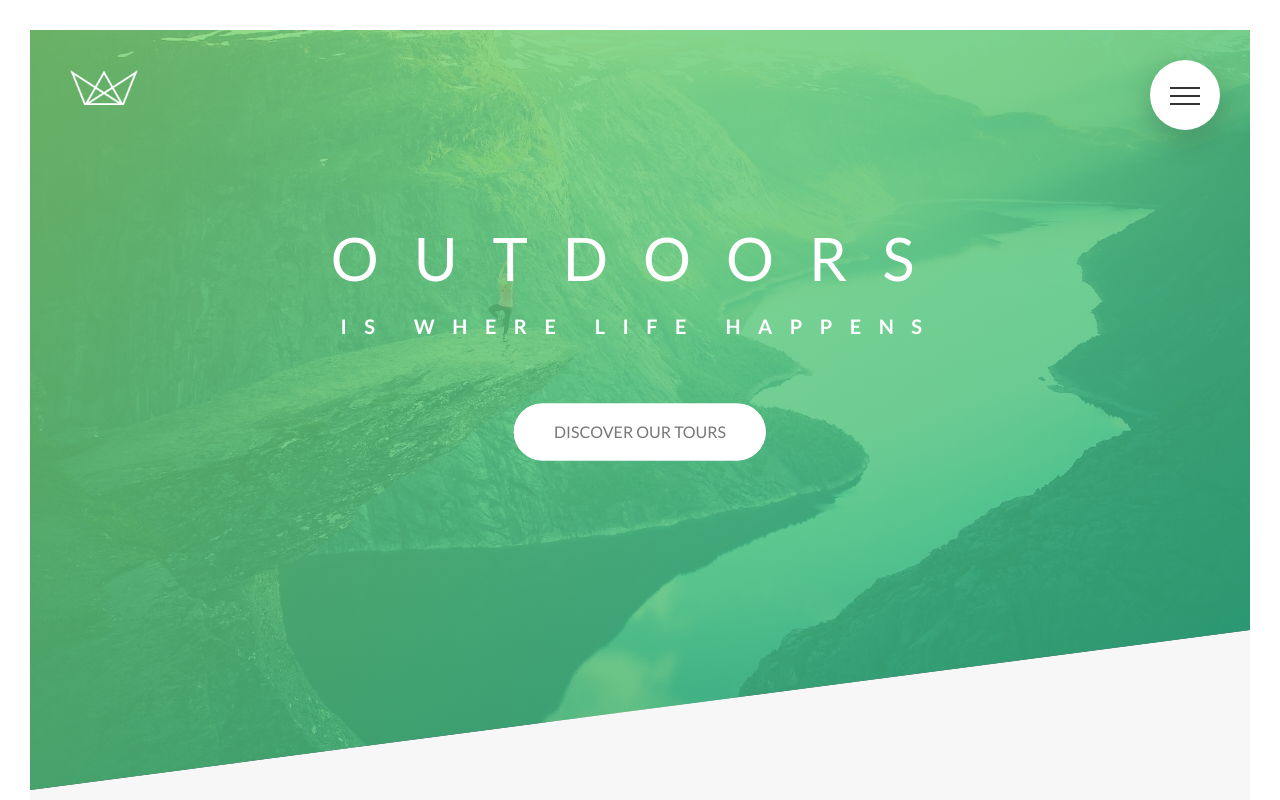
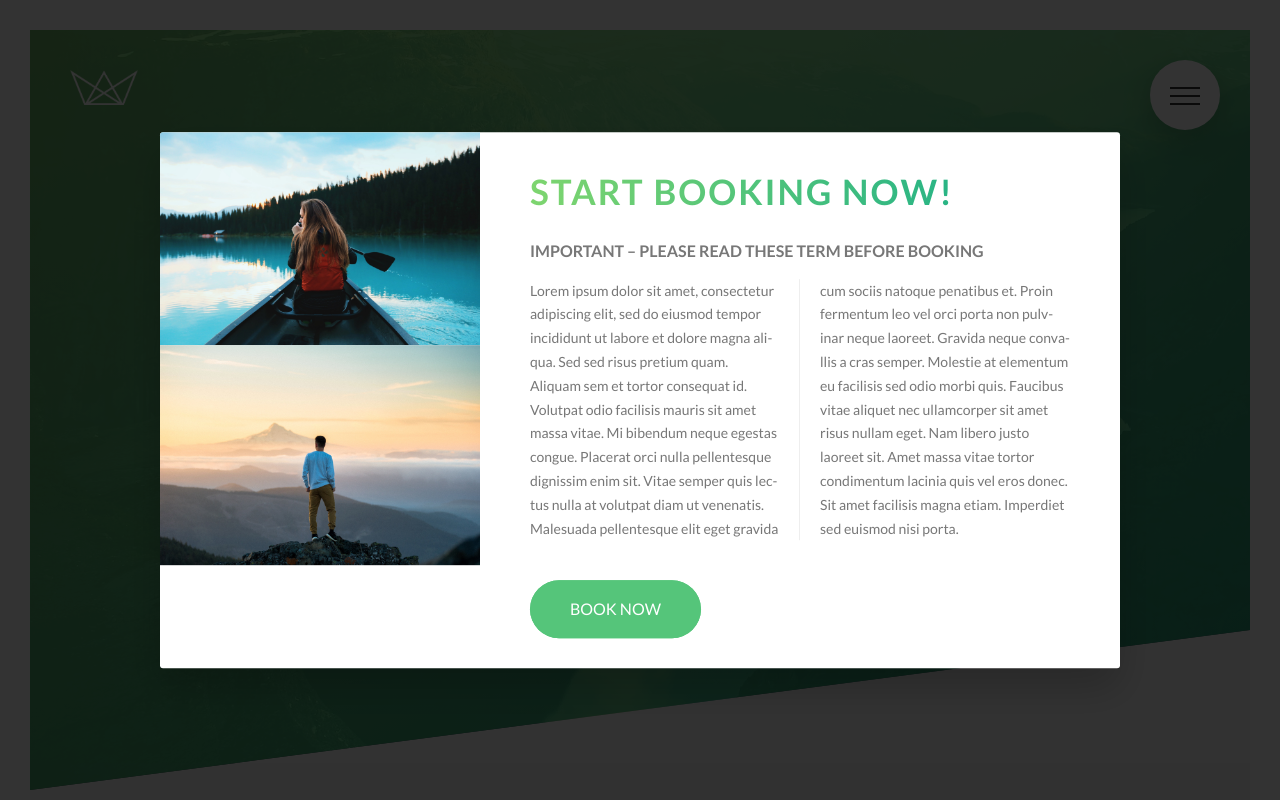
Before and after one commit to malekitoon/natours__advanced-css-and-sass, a website: page index.html in a window 1280 px wide. Shown: the top 800 px of the page. Drawn offline with Linux system fonts and the light colour scheme.

Commit message:
052 Building a Pure CSS Popup - Part 1

```diff
--- a/index.html
+++ b/index.html
@@ -240,7 +240,7 @@
 
             <section class="section-stories">
                 <div class="bg-video">
-                    <video class="bg-bideo__content" autoplay muted loop>
+                    <video class="bg-video__content" autoplay muted loop>
                         <source src="img/video.mp4" type="video/mp4">
                         <source src="img/video.webm" type="video/webm">
                         Your browser is not supported!
@@ -359,7 +359,25 @@
         </footer>
 
         <div class="popup">
-            <div class="popup__content"></div>
+            <div class="popup__content">
+                <div class="popup__left">
+                    <img src="img/nat-8.jpg" alt="Tour photo" class="popup__img">
+                    <img src="img/nat-9.jpg" alt="Tour photo" class="popup__img">
+                </div>
+
+                <div class="popup__right">
+                    <h2 class="heading-secondary u-mb-sm">
+                        Start booking now!
+                    </h2>
+                    <h3 class="heading-tertiary u-mb-sm">
+                        Important &ndash; Please read these term before booking
+                    </h3>
+                    <p class="popup__text">
+                        Lorem ipsum dolor sit amet, consectetur adipiscing elit, sed do eiusmod tempor incididunt ut labore et dolore magna aliqua. Sed sed risus pretium quam. Aliquam sem et tortor consequat id. Volutpat odio facilisis mauris sit amet massa vitae. Mi bibendum neque egestas congue. Placerat orci nulla pellentesque dignissim enim sit. Vitae semper quis lectus nulla at volutpat diam ut venenatis. Malesuada pellentesque elit eget gravida cum sociis natoque penatibus et. Proin fermentum leo vel orci porta non pulvinar neque laoreet. Gravida neque convallis a cras semper. Molestie at elementum eu facilisis sed odio morbi quis. Faucibus vitae aliquet nec ullamcorper sit amet risus nullam eget. Nam libero justo laoreet sit. Amet massa vitae tortor condimentum lacinia quis vel eros donec. Sit amet facilisis magna etiam. Imperdiet sed euismod nisi porta.
+                    </p>
+                    <a href="#" class="btn btn--green">Book now</a>
+                </div>
+            </div>
         </div>
 
         <!-- <section class="grid-test">
--- a/sass/abstracts/_mixins.scss
+++ b/sass/abstracts/_mixins.scss
@@ -6,7 +6,7 @@
   }
 }
 
-@mixin centerHorizontalVertical {
+@mixin absCenter {
   position: absolute;
   top: 50%;
   left: 50%;
--- a/sass/components/_popup.scss
+++ b/sass/components/_popup.scss
@@ -1,6 +1,62 @@
 .popup {
+  height: 100vh;
+  width: 100vw;
+  position: fixed;
+  top: 0;
+  left: 0;
+  background-color: rgba($color-black, .8);
+  z-index: 9999;
 
   &__content {
+    @include absCenter;
 
+    width: 75%;
+    background-color: $color-white;
+    box-shadow: 0 2rem 4rem rgba($color-black, .2);
+    border-radius: 3px;
+    display: table;
+    overflow: hidden;
+  }
+
+  &__left {
+    width: 33.33333%;
+    display: table-cell;
+  }
+
+  &__right {
+    width: 66.66667%;
+    display: table-cell;
+    vertical-align: middle;
+    padding: 3rem 5rem;
+  }
+
+  &__img {
+    display: block;
+    width: 100%;
+  }
+
+  &__text {
+    font-size: 1.4rem;
+    margin-bottom: 4rem;
+
+    -moz-column-count: 2;
+    -ms-column-count: 2;
+    -webkit-column-count: 2;
+    column-count: 2;
+
+    -moz-column-gap: 4rem;
+    -ms-column-gap: 4rem;
+    -webkit-column-gap: 4rem;
+    column-gap: 4rem; // default 1em = 14px --> font-size of current element
+
+    -moz-column-rule: 1px solid $color-grey-light-2;
+    -ms-column-rule: 1px solid $color-grey-light-2;
+    -webkit-column-rule: 1px solid $color-grey-light-2;
+    column-rule: 1px solid $color-grey-light-2;
+
+    -moz-hyphens: auto;
+    -ms-hyphens: auto;
+    -webkit-hyphens: auto;
+    hyphens: auto;
   }
 }
--- a/sass/layout/_navigation.scss
+++ b/sass/layout/_navigation.scss
@@ -44,7 +44,7 @@
   }
 
   &__list {
-    @include centerHorizontalVertical;
+    @include absCenter;
 
     list-style: none;
     text-align: center;
```
Also changed, not shown: css/style.css.
